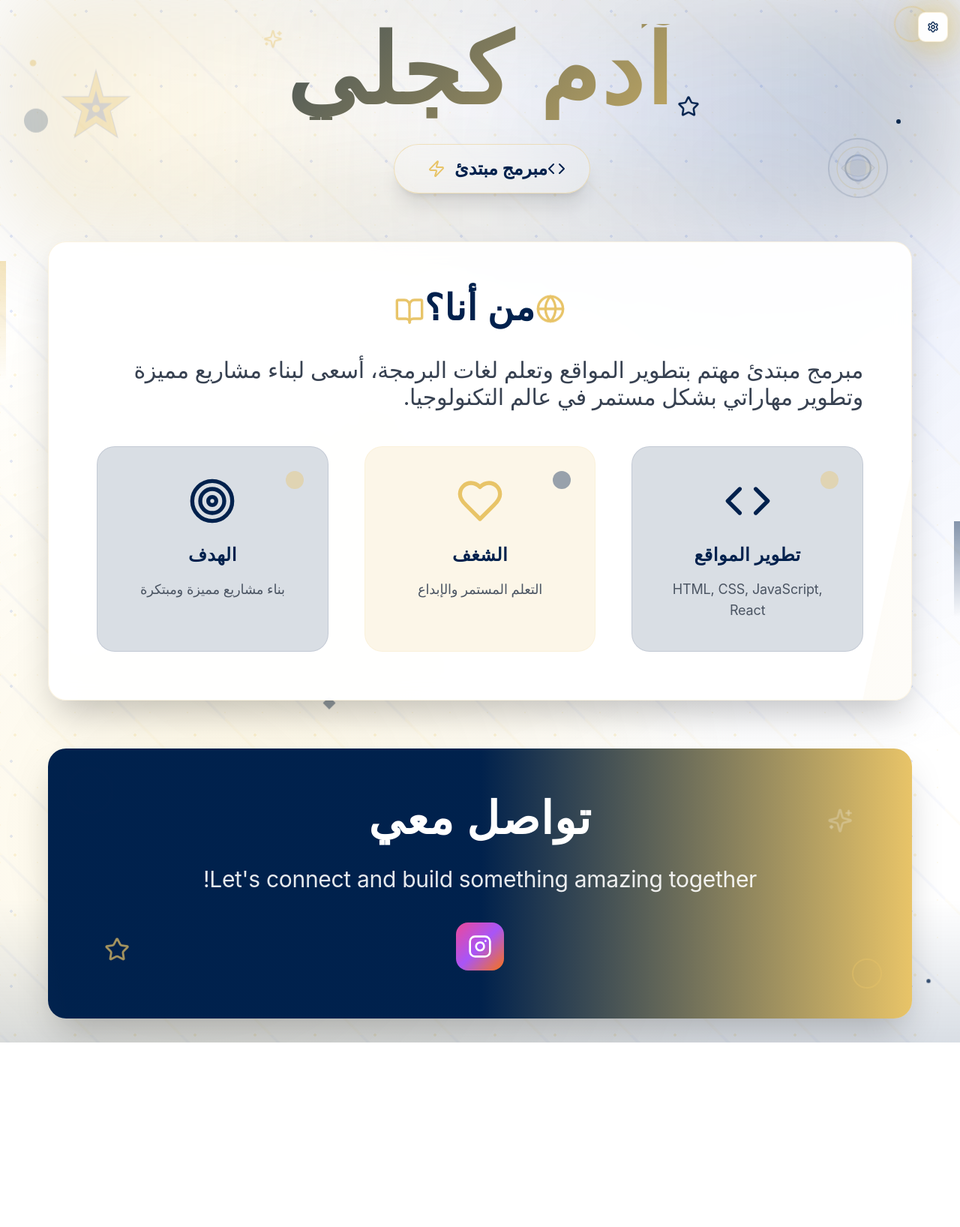
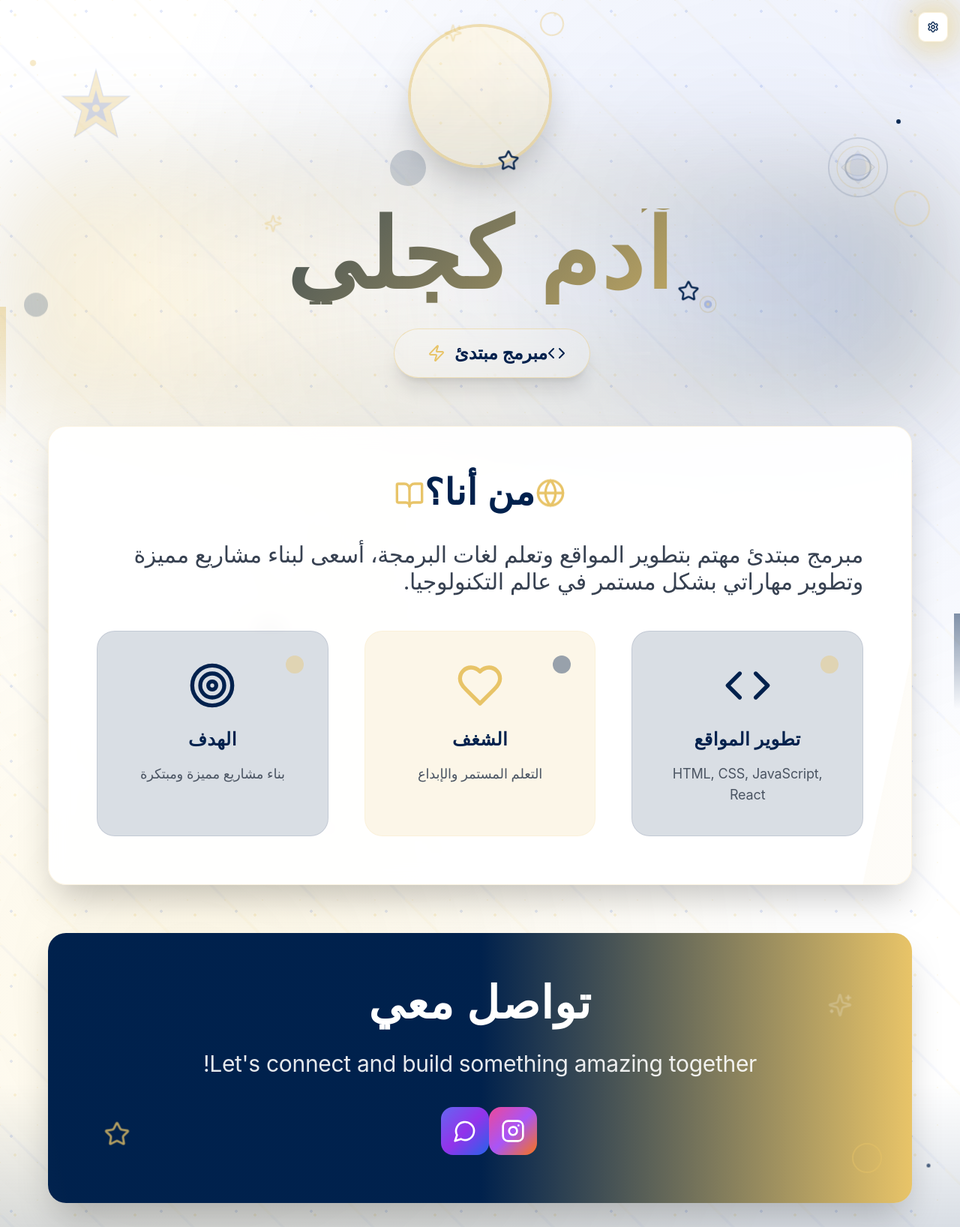
Before and after one commit to ADAMGAJLI/adam-gajli-portfolio-mosaics, a React (Vite) app: page / in a window 1280 px wide. Shown: the whole page at 75% size. Before the commit the page ends 1390 px from the top, so only its background shows below. Built offline with nearby package versions, Linux system fonts and the light colour scheme.

Commit message:
Add Discord link and image
Add Discord link and replace the image at the top of the website.

```diff
--- a/src/components/SocialLinks.tsx
+++ b/src/components/SocialLinks.tsx
@@ -1,10 +1,11 @@
 
 import React from 'react';
-import { Instagram, ExternalLink } from 'lucide-react';
+import { Instagram, ExternalLink, MessageCircle } from 'lucide-react';
 
 const SocialLinks = () => {
   return (
-    <div className="flex justify-center items-center mt-8">
+    <div className="flex justify-center items-center mt-8 space-x-6">
+      {/* رابط الإنستغرام */}
       <div className="relative group">
         <a
           href="https://www.instagram.com/adamgajli.exe/profilecard/?igsh=MXczNXpydTF6NmlkZw=="
@@ -24,13 +25,41 @@ const SocialLinks = () => {
         {/* نص توضيحي */}
         <div className="absolute -bottom-8 left-1/2 transform -translate-x-1/2 opacity-0 group-hover:opacity-100 transition-all duration-300 whitespace-nowrap">
           <span className="text-sm font-inter text-white/90 bg-black/20 rounded-lg px-3 py-1 backdrop-blur-sm">
-            Follow me
+            Instagram
           </span>
         </div>
 
         {/* تأثيرات الخلفية */}
         <div className="absolute -inset-2 bg-gradient-to-r from-pink-500/20 via-purple-500/20 to-orange-500/20 rounded-3xl blur-xl opacity-0 group-hover:opacity-100 transition-opacity duration-300 -z-10"></div>
       </div>
+
+      {/* رابط الديسكورد */}
+      <div className="relative group">
+        <a
+          href="https://discord.gg/your-discord-invite"
+          target="_blank"
+          rel="noopener noreferrer"
+          className="group flex items-center justify-center w-16 h-16 bg-gradient-to-br from-indigo-500 via-purple-600 to-blue-600 rounded-2xl transition-all duration-300 hover:scale-110 hover:shadow-2xl transform hover:-translate-y-2 relative overflow-hidden"
+        >
+          {/* تأثير البريق */}
+          <div className="absolute inset-0 bg-gradient-to-r from-transparent via-white/20 to-transparent transform -skew-x-12 -translate-x-full group-hover:translate-x-full transition-transform duration-700"></div>
+
+          <MessageCircle className="w-8 h-8 text-white group-hover:scale-125 transition-all duration-300 relative z-10" />
+
+          {/* أيقونة الرابط الخارجي */}
+          <ExternalLink className="w-3 h-3 text-white/80 absolute top-1 right-1 opacity-0 group-hover:opacity-100 transition-opacity duration-300" />
+        </a>
+
+        {/* نص توضيحي */}
+        <div className="absolute -bottom-8 left-1/2 transform -translate-x-1/2 opacity-0 group-hover:opacity-100 transition-all duration-300 whitespace-nowrap">
+          <span className="text-sm font-inter text-white/90 bg-black/20 rounded-lg px-3 py-1 backdrop-blur-sm">
+            Discord
+          </span>
+        </div>
+
+        {/* تأثيرات الخلفية */}
+        <div className="absolute -inset-2 bg-gradient-to-r from-indigo-500/20 via-purple-600/20 to-blue-600/20 rounded-3xl blur-xl opacity-0 group-hover:opacity-100 transition-opacity duration-300 -z-10"></div>
+      </div>
     </div>
   );
 };
--- a/src/pages/Index.tsx
+++ b/src/pages/Index.tsx
@@ -1,4 +1,3 @@
-
 import React, { useEffect, useState } from 'react';
 import MoroccanPattern from '../components/MoroccanPattern';
 import SocialLinks from '../components/SocialLinks';
@@ -116,6 +115,24 @@ const Index = () => {
       <div className="relative z-10 min-h-screen flex items-center justify-center px-4 py-8">
         <div className="max-w-6xl mx-auto text-center">
           <div className={`transition-all duration-1000 ${isVisible ? 'animate-fade-in-up' : 'opacity-0'}`}>
+
+            {/* الصورة الشخصية */}
+            <div className="mb-12">
+              <div className="relative inline-block">
+                <div className="w-48 h-48 mx-auto rounded-full overflow-hidden shadow-2xl hover:shadow-3xl transition-all duration-500 transform hover:scale-105 border-4 border-moroccan-gold/50">
+                  <img
+                    src="/lovable-uploads/3ca87504-278d-4432-85db-9999d1a4d402.png"
+                    alt="Adam Gajli"
+                    className="w-full h-full object-cover"
+                  />
+                </div>
+                {/* تأثيرات زخرفية حول الصورة */}
+                <div className="absolute -top-4 -right-4 w-8 h-8 border-2 border-moroccan-gold/40 rounded-full animate-spin-slow"></div>
+                <div className="absolute -bottom-6 -left-6 w-12 h-12 bg-moroccan-blue/20 rounded-full animate-pulse"></div>
+                <Sparkles className="absolute top-0 left-1/4 w-6 h-6 text-moroccan-gold animate-twinkle" />
+                <Star className="absolute bottom-0 right-1/4 w-5 h-5 text-moroccan-blue animate-twinkle" style={{ animationDelay: '1s' }} />
+              </div>
+            </div>
 
             {/* القسم الرئيسي المحسّن مع تأثيرات جديدة */}
             <div className="mb-16 relative">
```
Also changed, not shown: public/lovable-uploads/3ca87504-278d-4432-85db-9999d1a4d402.png (added).
